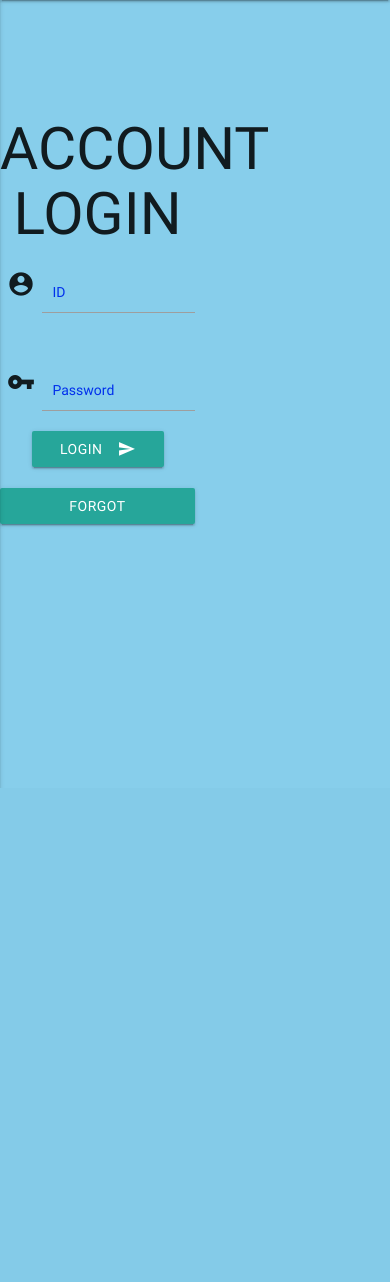
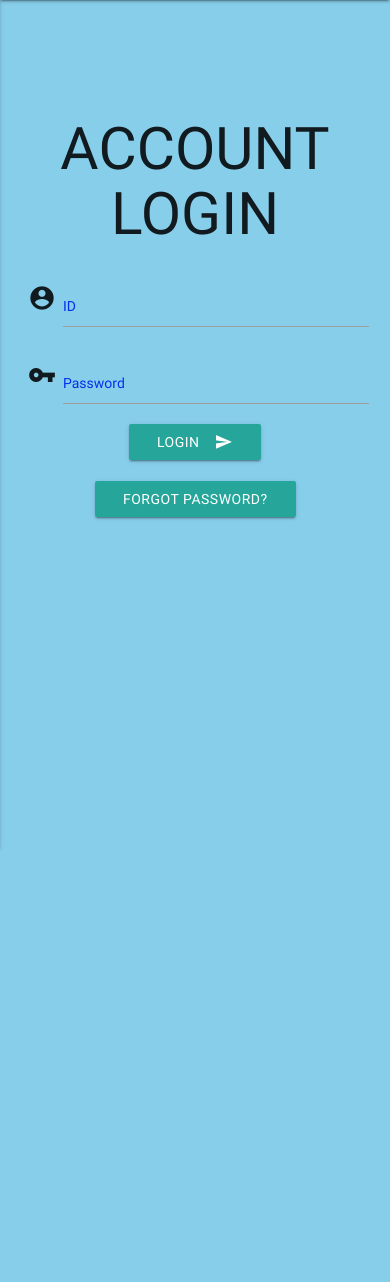
Before and after one commit to kartik2112/ACAWA, a PHP site: page /login.php in a window 390 px wide. Shown: the part 56-1338 px from the top of the page. Before the commit the page ends 844 px from the top, so only its background shows below. Run offline with PHP 8.4, Linux system fonts and the light colour scheme; data that the repository does not hold is empty; some libraries are stand-ins or nearby versions.

Commit message:
UI Changes, Responsiveness added to RSS Feed and Modify Subjects Modals' Footer

```diff
--- a/CommonFiles/Menu.php
+++ b/CommonFiles/Menu.php
@@ -38,7 +38,7 @@
 
 
 ?>
-<div class="navbar-fixed">
+<div class="navbar-fixed" style="z-index: 1000;">
     <nav>
         <div class="nav-wrapper">
             <a href="index.php" class="brand-logo" style="margin-left: 20px">Audit Course Allotment</a>
--- a/ImpFiles/ImpDatesXMLData.xml
+++ b/ImpFiles/ImpDatesXMLData.xml
@@ -3,7 +3,7 @@
 
 	<DeadlineBeginDate>2018-03-03</DeadlineBeginDate>
 
-	<DeadlineEndDate>2018-03-17</DeadlineEndDate>
+	<DeadlineEndDate>2018-03-15</DeadlineEndDate>
 
 	<Key>4d06aee7b69a3ab8d6cc3d5db6dfadb5</Key>
 
--- a/login.php
+++ b/login.php
@@ -86,14 +86,14 @@
             var cardRoot = document.createElement("div");
             //cardRoot.classList = "col s12 m6";
 
-            cardRoot.innerHTML =    '<div class="row"  style="width:400px;  height:auto; float:center;>\
+            cardRoot.innerHTML =    '<div class="row"  style="width:90%;  height:auto; >\
                                         <div class="col s12 m6">\
                                         <div class="card blue-grey darken-1">\
                                             <div class="card-content white-text">\
                                             <span class="card-title">'+element.title+'</span>\
                                             </div>\
                                             <div class="card-action">\
-                                            <a href="'+element.link+'">Read Full article</a>\
+                                            <a target="_blank" href="'+element.link+'">Read Full article</a>\
                                             </div>\
                                             </div>\
                                             </div>\
@@ -103,31 +103,31 @@
     </script>
 </head>
 
-<body style = "">
+<body>
 
     <?php include "CommonFiles/Menu.php"?>
     <script>
         $(document).ready(function () {
             $("#MenuLoginLI").addClass("active");
             $("#SideMenuLoginLI").addClass("active");
+            $("#modalFP").modal({ complete: function() { $('.loginDetails').removeAttr('disabled'); $('#ForgotPswdEmail').attr('disabled','disabled'); } });
         });
     </script>
-    <div id="containerRSS" style="float:right; width:50%; height:600px;  overflow-y:scroll;"  class="row"></div>
 
-    <div class="container" style="float:left; width: 50%; ">
-		<h1 style="margin-top: 75px;">  ACCOUNT LOGIN</h1>
 
-		<div>
+    <!-- <div class="" style="float:left; width: 50%; "> -->
 
-			<form class="col s6" action="" method="post">
+		<div class="row">
+
+			<form class="col s12 m6" action="" method="post">
+		        <h1 style="margin-top: 75px;">  ACCOUNT LOGIN</h1>
 				<div class="column" style="margin: auto;">
-					<div class="input-field col s6">
+					<div class="input-field col s12 m6">
 						<i class="material-icons prefix">account_circle</i>
 						<input id="userid" type="text" name="userid" class="loginDetails" required/>
 						<label for="userid">ID</label>
 					</div>
-					<br/>
-					<div class="input-field col s6">
+					<div class="input-field col s12 m6">
 						<i class="material-icons prefix">vpn_key</i>
 						<input id="pswrd" type="password" name="pswrd" class="loginDetails" required/>
 						<label for="pswrd">Password</label>
@@ -140,20 +140,10 @@
 
 				<br/>
 				<br/>
-                <a class="waves-effect waves-light btn modal-trigger"  href="#modalFP" onclick=" $('.loginDetails').attr('disabled','disabled'); $('#ForgotPswdEmail').removeAttr('disabled');  $('#modalFP').openModal( { complete: function() { $('.loginDetails').removeAttr('disabled'); $('#ForgotPswdEmail').attr('disabled','disabled'); } });">forgot password?
+                <a class="waves-effect waves-light btn modal-trigger"  href="#modalFP" onclick=" $('.loginDetails').attr('disabled','disabled'); $('#ForgotPswdEmail').removeAttr('disabled');  $('#modalFP').modal('open');" style="margin-bottom:50px;">forgot password?
                 </a>
 
-                    <!-- Modal Structure -->
-                    <div id="modalFP" class="modal">
-                        <div class="modal-content center-align">
 
-                            <form style="width: 400px;margin: 0 auto;" method="post" action="">
-                                <h4>ENTER YOUR EMAIL ID</h4><br>
-                                <input id="ForgotPswdEmail" type="text" name="email" style="text-align: center" required disabled>
-                                <button class="btn waves-effect waves-light" type="submit" name="action" style="margin: auto" value="ResetPwd">SUBMIT</button>
-                            </form>
-                        </div>
-                    </div>
                 <!--
                 <a href = "forgotPwdRaj.php" id="troubleLogin">
 
@@ -165,9 +155,25 @@
 
 
 
+
 			</form>
+            <div class="col s12 m6">
+                <div id="containerRSS" style="width:90%; height:80vh; overflow-y:scroll;"  class="row"></div>
+            </div>
 		</div>
-	</div>
+        <!-- Modal Structure -->
+        <div id="modalFP" class="modal">
+                    <div class="modal-content center-align">
+
+                        <form style="margin: 0 auto;" method="post" action="" class="col s12">
+                            <h4>ENTER YOUR EMAIL ID</h4><br>
+                            <input id="ForgotPswdEmail" type="text" name="email" style="text-align: center" required disabled>
+                            <button class="btn waves-effect waves-light" type="submit" name="action" style="margin: auto" value="ResetPwd">SUBMIT</button>
+                        </form>
+                    </div>
+                </div>
+	<!-- </div> -->
+
 
 
     <?php
```
Also changed, not shown: JS/ImportData.js (+4 -4 lines), ModifySubjects.php (+8 -3 lines).
